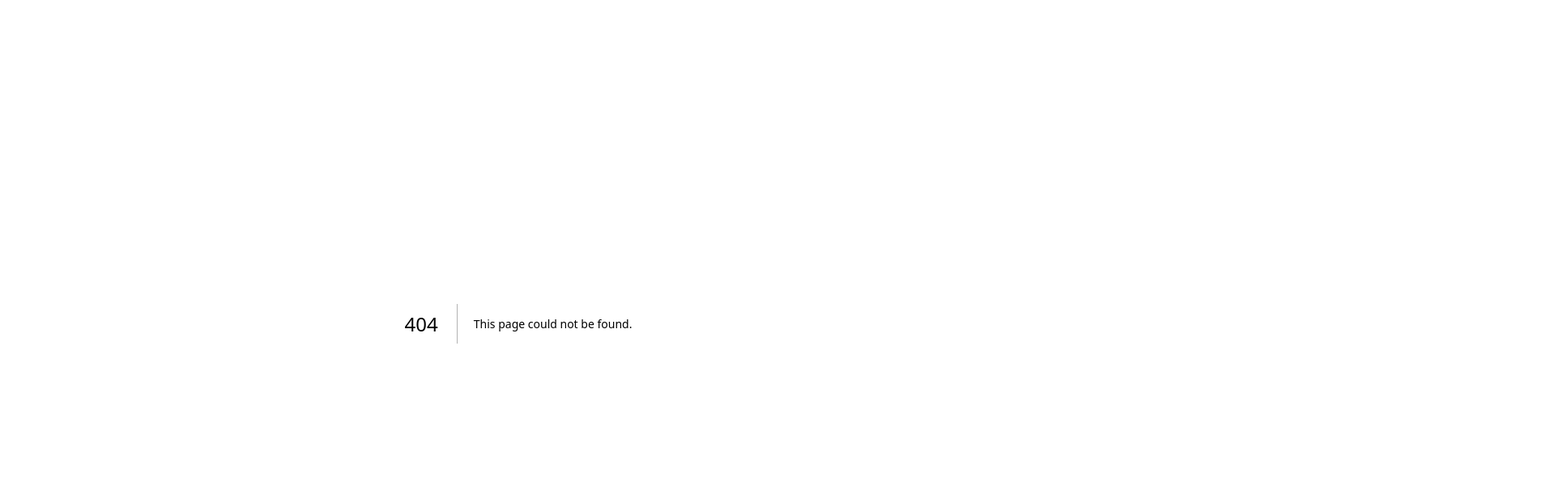
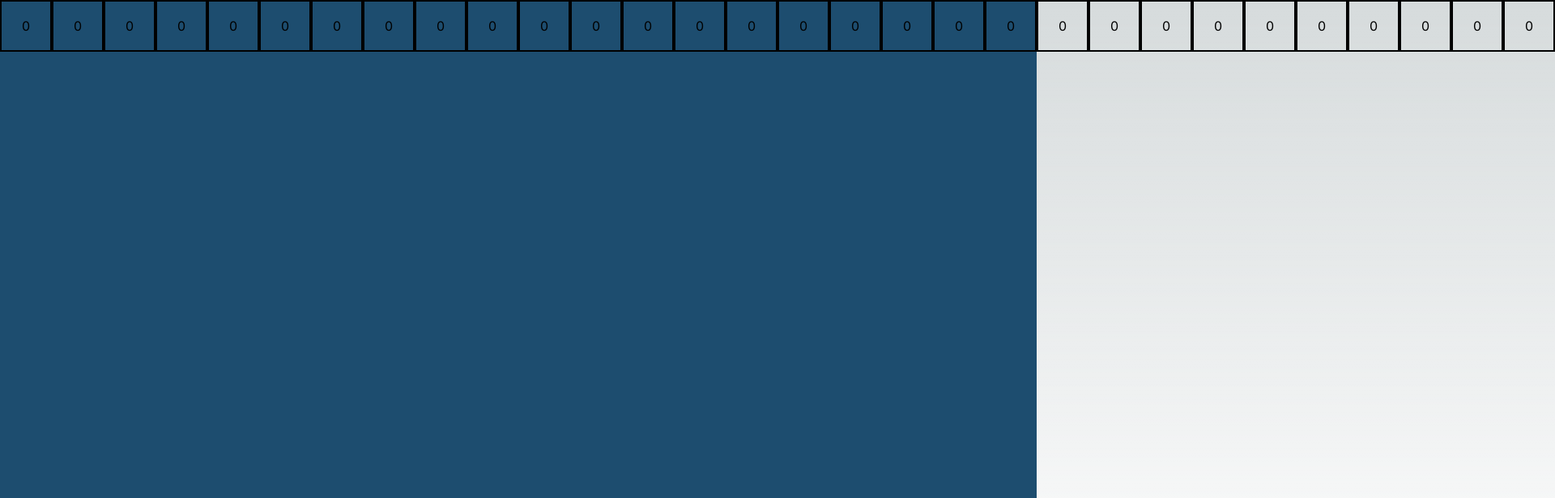
Before and after one commit to GlassesNoGlasses/just-for-fun, a Next.js app: page /gamers in a window 1280 px wide. Before the commit this address had no page. Shown: the top 616 px of the page at 81% size, 1920 px wide, since content can reach past the window. Built offline with nearby package versions, Linux system fonts and the light colour scheme; what tailwindcss-animated would draw is missing.

Commit message:
added board functionality

```diff
--- a/app/constants/CollageIcons.ts
+++ b/app/constants/CollageIcons.ts
@@ -23,3 +23,9 @@ export const ApplicationSimulator: CollageProps = {
     bgDisplay: "bg-application-simulator",
     active: true,
 }
+
+export const Gamers: CollageProps = {
+    title: "Gamers Only",
+    bgDisplay: "bg-chef",
+    active: true
+}
--- /dev/null
+++ b/app/gamers/page.tsx
@@ -0,0 +1,16 @@
+import { TicTac } from "../tic-tac-plus/TicTacPlus";
+
+
+
+export default function Home() {
+    return (
+        <main className="h-screen w-screen">
+            <div className="flex h-full w-full bg-main">
+                <div className="flex flex-row h-full w-full justify-center align-middle">
+                    <TicTac>
+                    </TicTac>
+                </div>
+            </div>
+        </main>
+    )
+}
--- a/app/page.tsx
+++ b/app/page.tsx
@@ -1,6 +1,6 @@
 
 import Link from "next/link";
-import { ApplicationSimulator, HCAMI, ISIY, Pedro } from "./constants/CollageIcons";
+import { ApplicationSimulator, Gamers, HCAMI, ISIY, Pedro } from "./constants/CollageIcons";
 import { Collage } from "./components/collage/Collage";
 
 export default function Home() {
@@ -18,8 +18,11 @@ export default function Home() {
             <Link href="/issheintoyou">
               <Collage {...ISIY} />
             </Link>
-            <Link href="application-simulator">
+            <Link href="/application-simulator">
               <Collage {...ApplicationSimulator} />
+            </Link>
+            <Link href="/gamers">
+              <Collage {...Gamers} />
             </Link>
           </div>
           <h1 className="text-center text-5xl font-mono underline mt-12">
--- /dev/null
+++ b/app/tic-tac-plus/TicTacPlus.tsx
@@ -0,0 +1,98 @@
+'use client'
+
+import { useState } from "react"
+import { TicTacPlusProps } from "./TicTacPlusProps";
+
+export const TicTac = ({
+
+}: TicTacPlusProps) => {
+
+  const [size, setSize] = useState<number>(3);
+  const [turn, setTurn] = useState<number>(1);
+  const [board, setBoard] = useState<number[][]>(
+    [[0, 0, 0, 0, 0, 0, 0, 0, 0],
+     [0, 0, 0, 0, 0, 0, 0, 0, 0],
+     [0, 0, 0, 0, 0, 0, 0, 0, 0],
+     [0, 0, 0, 0, 0, 0, 0, 0, 0],
+     [0, 0, 0, 0, 0, 0, 0, 0, 0],
+     [0, 0, 0, 0, 0, 0, 0, 0, 0],
+     [0, 0, 0, 0, 0, 0, 0, 0, 0],
+     [0, 0, 0, 0, 0, 0, 0, 0, 0],
+     [0, 0, 0, 0, 0, 0, 0, 0, 0]
+    ]);
+
+  const checkWinner = (): number => {
+    let row_seq: number = 0;
+    let column_seq: number = 0;
+    let left_diag_seq: number = 0;
+    let right_diag_seq: number = 0;
+    let winner: number = 0;
+
+    for (let i = 1; i < size; i++) {
+      // check columns
+      if (board[0][i] === board[0][i-1] && !board[0][i]) {
+        column_seq++;
+      } else {
+        column_seq = 0;
+      }
+
+      // check rows
+      if (board[i][0] === board[i-1][0] && !board[i][0]) {
+        row_seq++;
+      } else {
+        row_seq = 0;
+      }
+
+      // check left diagonal
+      if (board[i][i] === board[i-1][i-1] && !board[i][i]) {
+        left_diag_seq++;
+      } else {
+        left_diag_seq = 0;
+      }
+
+      // check right diagonal
+      if (board[i][size-i] === board[i-1][size-i-1] && !board[i][size-i]) {
+        right_diag_seq++;
+      } else {
+        right_diag_seq = 0;
+      }
+
+      // check winners for each sequence
+      if (row_seq === size) {
+        winner = board[i][0];
+      } else if (column_seq === size) {
+        winner = board[0][i];
+      } else if (left_diag_seq === size) {
+        winner = board[i][i];
+      } else if (right_diag_seq === size) {
+        winner = board[i][size-i];
+      }
+    }
+
+    return winner;
+  }
+
+  const handleClick = (row: number, col: number) => {
+    const newBoard = board;
+    newBoard[row][col] = 1;
+    setBoard(newBoard);
+  }
+
+  return (
+    <div className="flex h-full w-full">
+        {board.map((row, rowIndex) => {
+          return (
+            <div className="flex flex-row">
+              {row.map((cell, colIndex) => {
+                return (
+                  <button className="h-16 w-16 border-2 border-black" onClick={() => handleClick(rowIndex, colIndex)}>
+                    {cell}
+                  </button>
+                )
+              })}
+            </div>
+          )
+        })}
+    </div>
+  )
+}
--- /dev/null
+++ b/app/tic-tac-plus/TicTacPlusProps.ts
@@ -0,0 +1,4 @@
+
+export interface TicTacPlusProps {
+
+}
```
